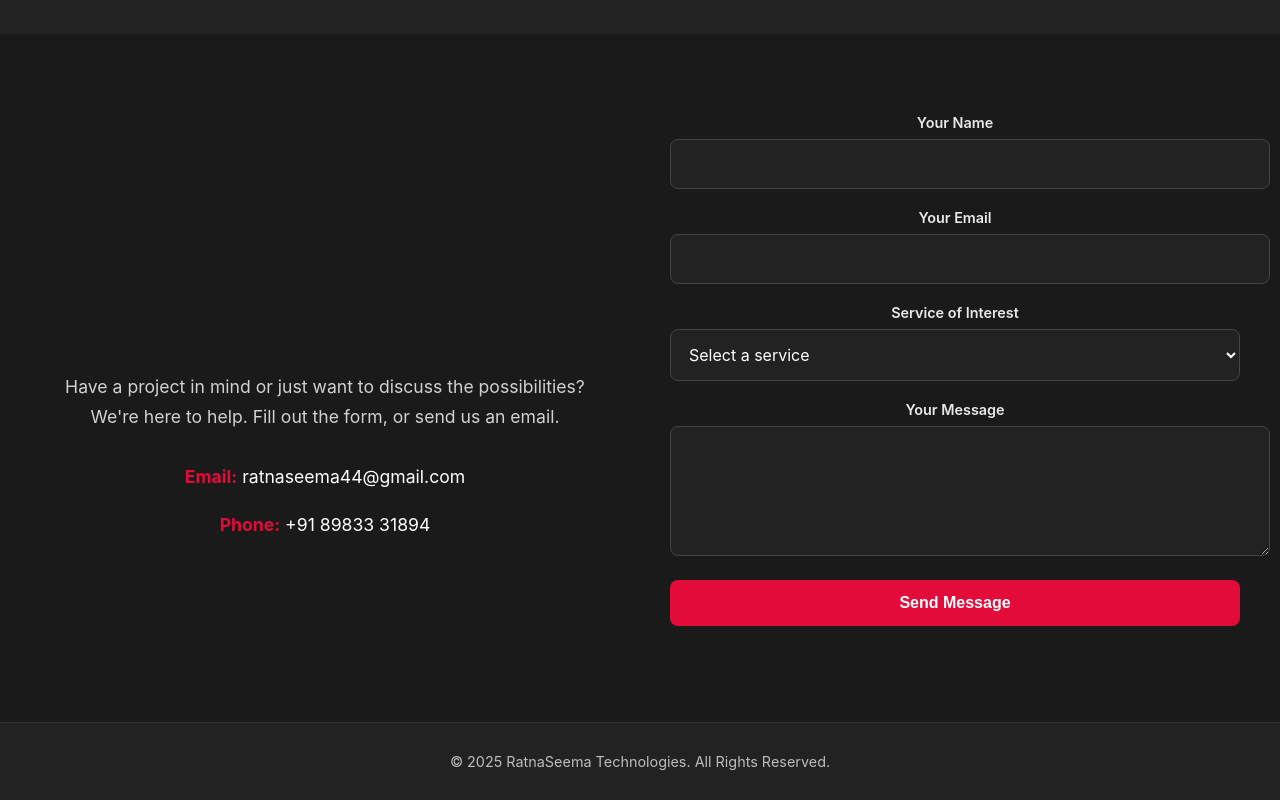
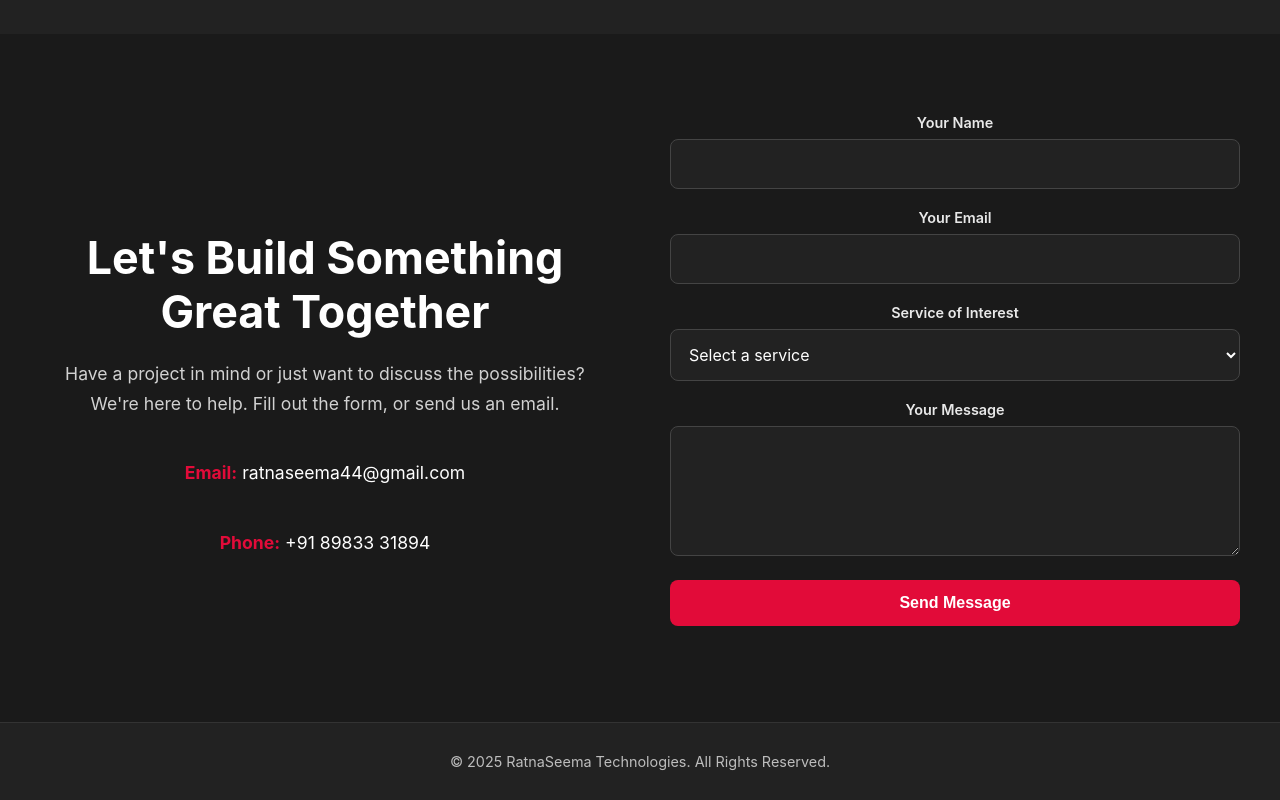
Before and after one commit to Namit-Kanse/My-Software-Website, a website: page Public/index.html in a window 1280 px wide. Shown: the part 2405-3205 px from the top of the page. Drawn offline with nearby package versions, Linux system fonts and the light colour scheme; animation ran at ten frames a second.

Commit message:
Add files via upload

```diff
--- a/Public/index.html
+++ b/Public/index.html
@@ -5,6 +5,9 @@
     <meta name="viewport" content="width=device-width, initial-scale=1.0">
     <title>RatnaSeema Technologies</title>
     <link rel="stylesheet" href="style.css">
+
+    <link rel="icon" href="images/favicon.png" type="image/png">
+    <link rel="apple-touch-icon" href="images/favicon.png">
 </head>
 <body>
 
--- a/Public/style.css
+++ b/Public/style.css
@@ -141,7 +141,7 @@ body, html {
     color: var(--light-color);
 
     /* Animation: Will be invisible at first */
-    opacity: 0;
+    opacity: 100;
     transform: translateY(30px);
 }
 
@@ -400,20 +400,21 @@ body, html {
 }
 
 .contact-text .section-heading {
-    text-align: left;
-    margin-bottom: 20px;
+    text-align: center;
+    margin-top: 20px;
 }
 
 .contact-text p {
     font-size: 1.1rem;
     line-height: 1.7;
     color: rgba(255, 255, 255, 0.8);
-    margin-bottom: 30px;
+    margin-top: 30px;
+    text-align: center;
 }
 
 .contact-details p {
     font-size: 1.1rem;
-    margin-bottom: 10px;
+    margin-top: 40px;
     color: var(--light-color);
 }
 .contact-details p strong {
@@ -452,6 +453,7 @@ body, html {
     font-size: 1rem;
     font-family: inherit;
     transition: border-color 0.3s ease, box-shadow 0.3s ease;
+    box-sizing: border-box;
 }
 
 .form-group input:focus,
```
Also changed, not shown: Public/about.html (+2 -0 lines), Public/portfolio-paytha.html (+3 -0 lines), Public/services.html (+3 -0 lines).
